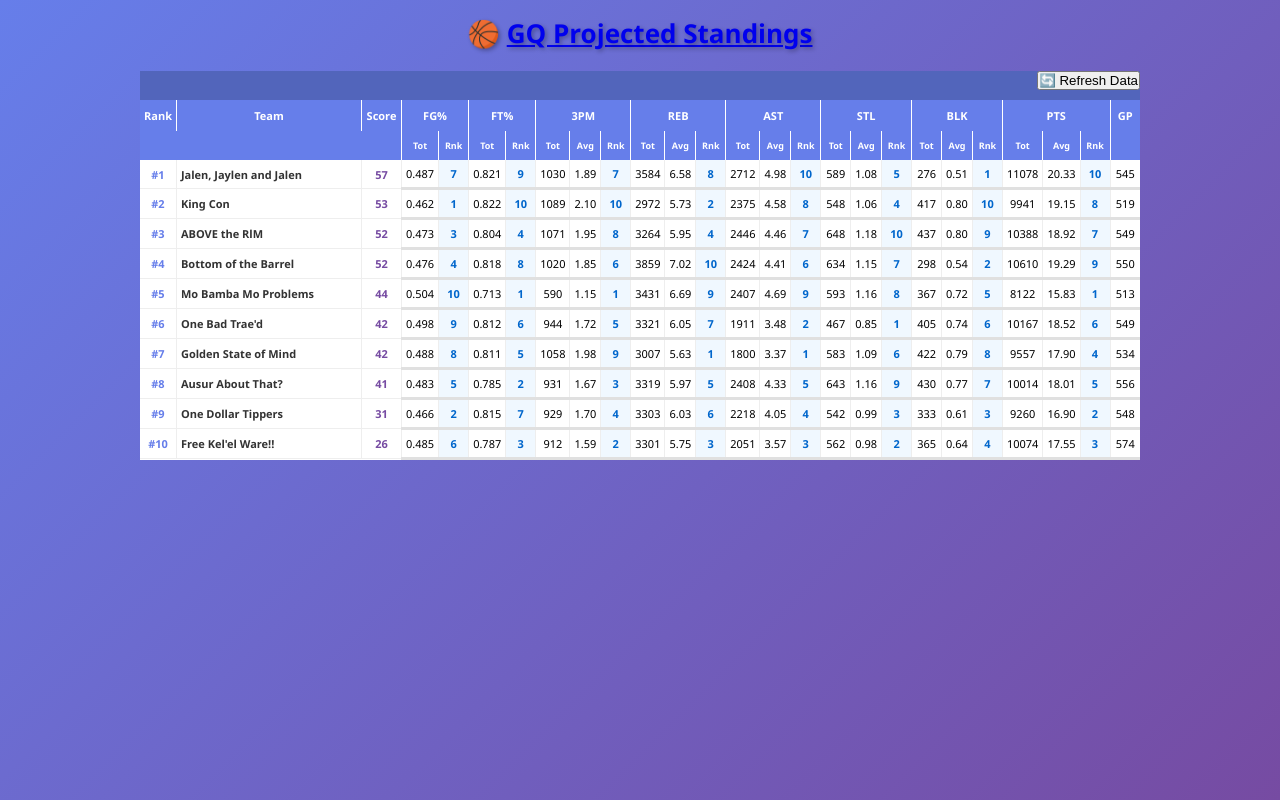
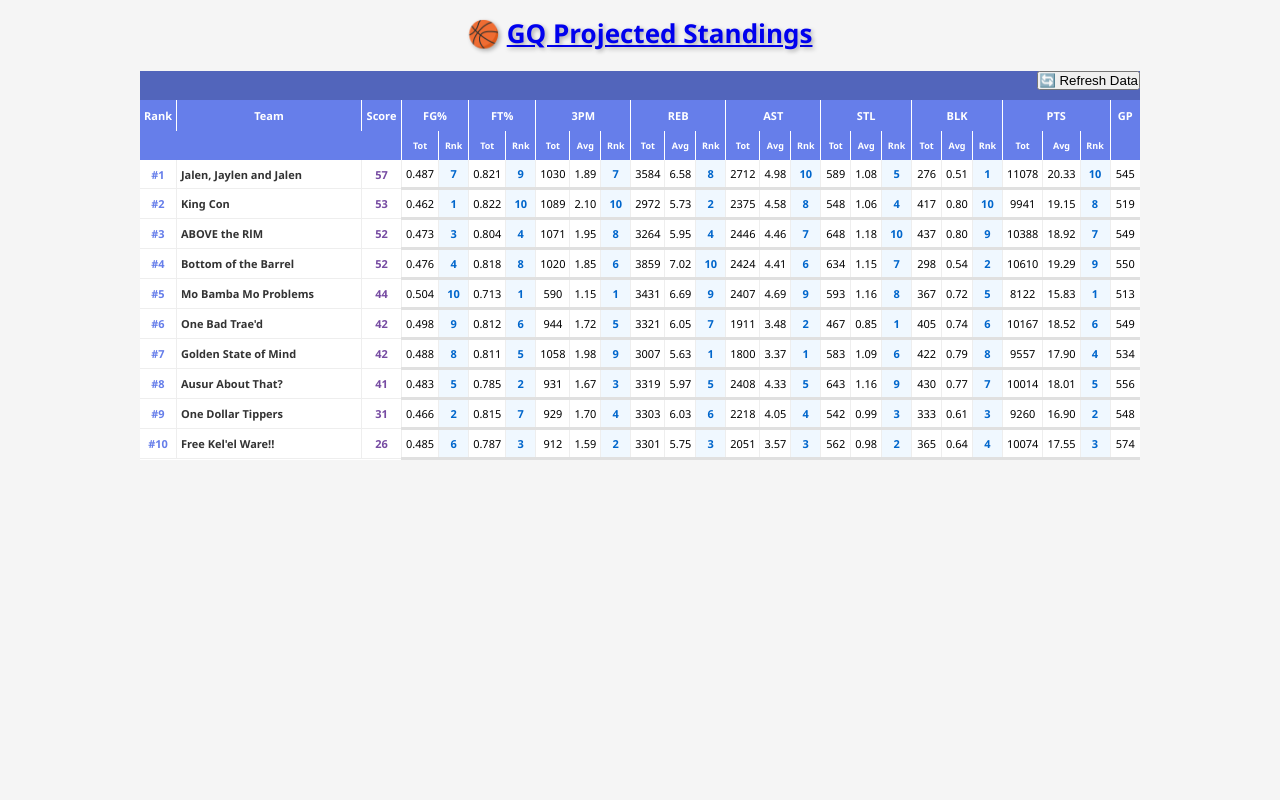
Before and after one commit to albertclu/fantasy-basketball-rankings, a plain HTML site: page index.html in a window 1280 px wide. Drawn offline with Linux system fonts and the light colour scheme.

Commit message:
Update index.html

```diff
--- a/index.html
+++ b/index.html
@@ -13,7 +13,7 @@
 
                 body {
                               font-family: 'Segoe UI', Tahoma, Geneva, Verdana, sans-serif;
-                              background: linear-gradient(135deg, #667eea 0%, #764ba2 100%);
+                              background: linear-gradient(135deg, #f5f5f5 100%, #f5f5f5 100%);
                               min-height: 100vh;
                               padding: 15px;
                               font-size: 13px;
```
